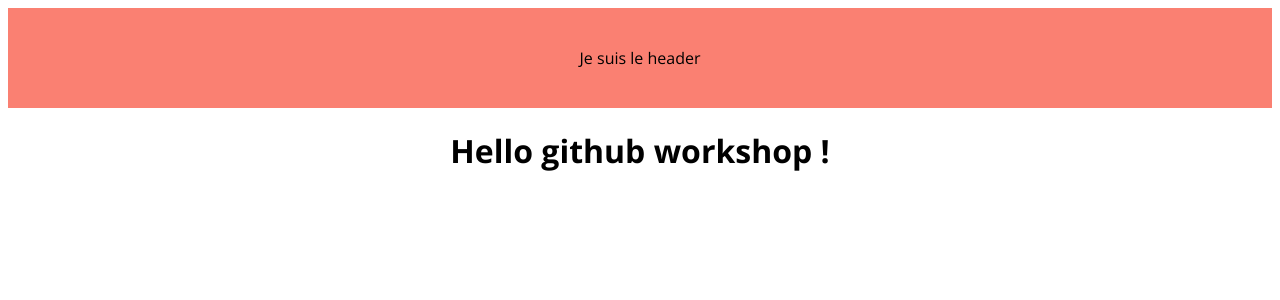
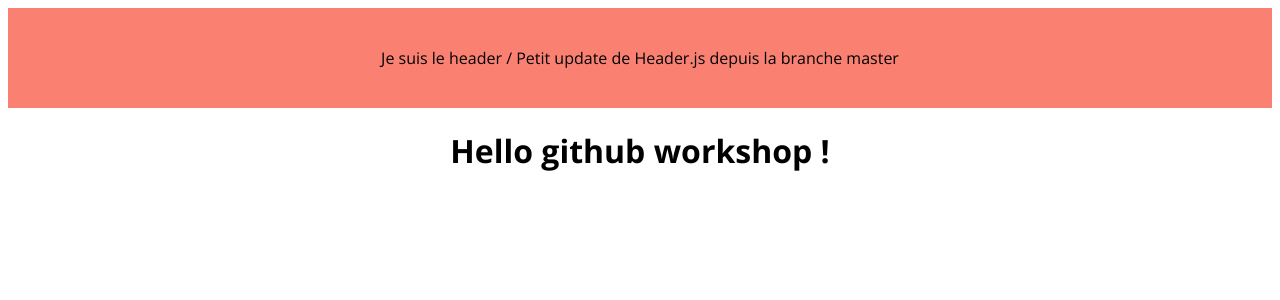
Before and after one commit to BastienLairis/git-github-workshop-andromeda23, a React (Create React App) app: page / in a window 1280 px wide. Shown: the top 300 px of the page. Built offline with nearby package versions, Linux system fonts and the light colour scheme.

Commit message:
update Header.js on master branch

```diff
--- a/src/components/Header.js
+++ b/src/components/Header.js
@@ -9,7 +9,7 @@ const Header = () => {
         alignItems: "center",
       }}
     >
-      Je suis le header
+      Je suis le header / Petit update de Header.js depuis la branche master
     </header>
   );
 };
```
